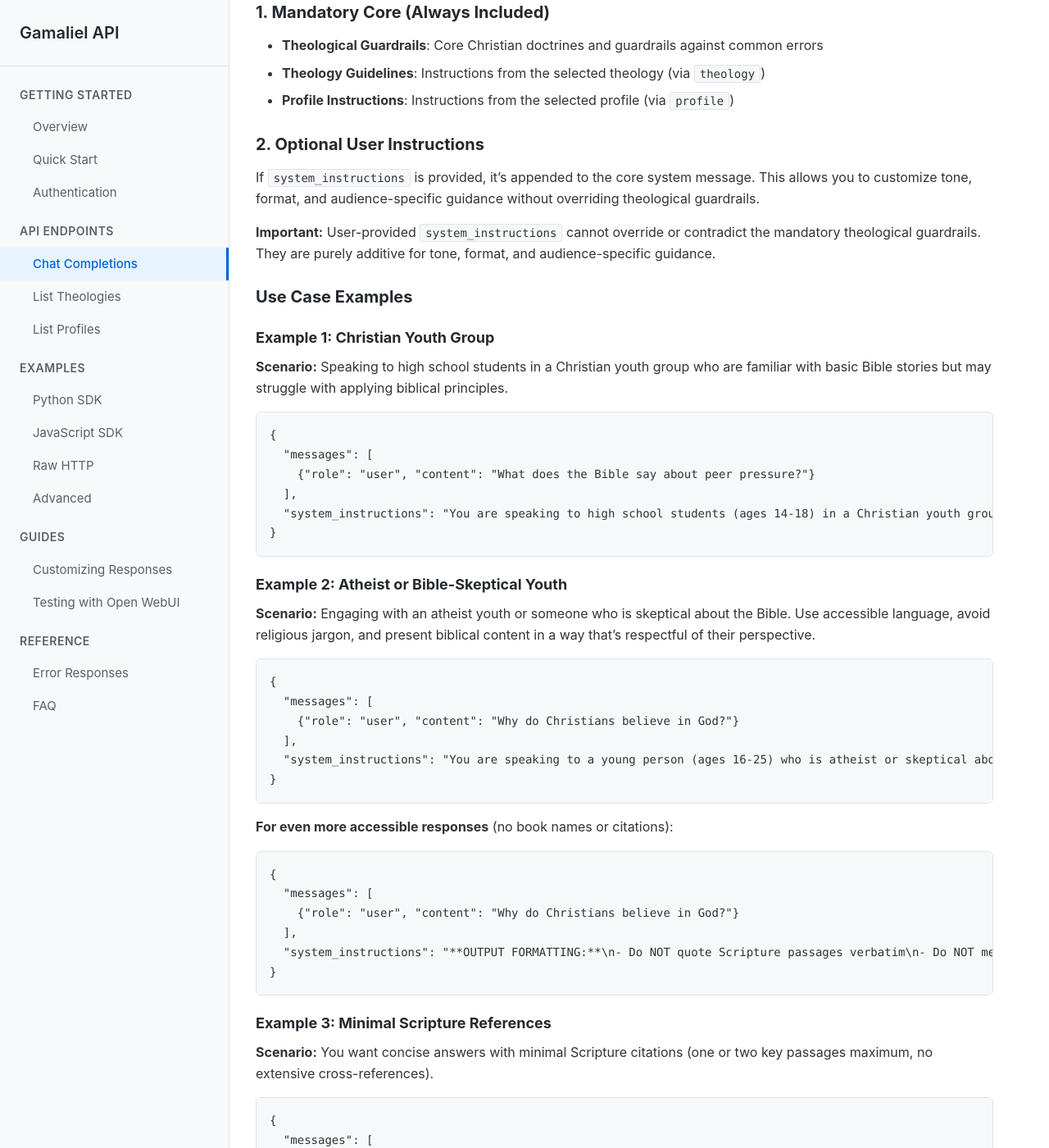
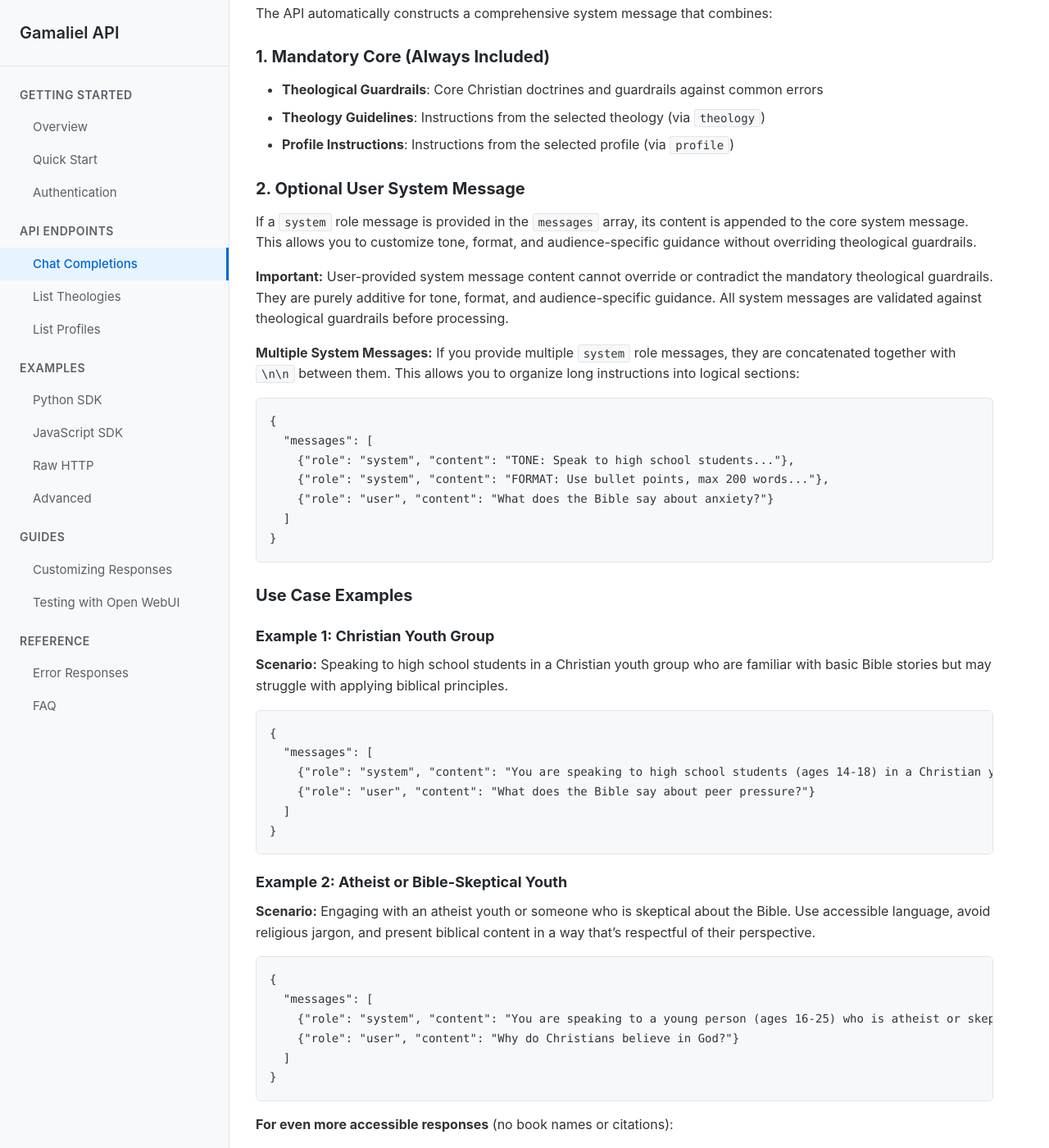
Before and after one commit to gamaliel-ai/gamaliel-api, a Jekyll site: the page built from docs/endpoints/chat-completions.md, in a window 1280 px wide and 1400 px high, scrolled down 6446 px. Shown: the whole window at 82% size. Built offline with Jekyll 4.4.1, drawn with Linux system fonts in a browser that asks for light colours; some of the changed text lies outside the part shown.

Commit message:
docs: replace system_instructions parameter with standard system messages
- Remove system_instructions body parameter from API documentation
- Update all examples to use system role messages in messages array
- Document that multiple system messages are concatenated
- Update guides and examples to reflect new interface

````diff
--- a/docs/endpoints/chat-completions.md
+++ b/docs/endpoints/chat-completions.md
@@ -22,6 +22,10 @@
   "model": "gpt-4o-mini",  // Optional, defaults to gpt-4o-mini
   "messages": [
     {
+      "role": "system",
+      "content": "You are speaking to high school students. Keep responses concise and practical."
+    },
+    {
       "role": "user",
       "content": "What does the Bible say about forgiveness?"
     }
@@ -35,8 +39,7 @@
   "bible_id": "eng-web",  // Optional Bible translation ID, defaults to "eng-web"
   "profile": "universal_explorer",  // Optional profile slug
   "theology": "default",  // Optional theology slug
-  "max_words": 300,  // Optional response length limit in words
-  "system_instructions": "You are speaking to high school students. Keep responses concise and practical."  // Optional tone/format instructions
+  "max_words": 300  // Optional response length limit in words
 }
 ```
 
@@ -92,7 +95,7 @@
 
 - `model` (string, optional): Model name. Defaults to `gpt-4o-mini`
 - `messages` (array, required): Array of message objects with `role` and `content`
-  - `role`: `"user"`, `"assistant"`, or `"system"` (system messages are handled via `system_instructions` parameter)
+  - `role`: `"user"`, `"assistant"`, or `"system"` (multiple system messages are concatenated with `\n\n`)
   - `content`: Message content string
 - `stream` (boolean, optional): Whether to stream responses. Defaults to `false`
 
@@ -105,7 +108,6 @@
 - `profile` (string): Pre-defined profile slug (e.g., `"universal_explorer"`, `"mature_believer"`). Defaults to `"universal_explorer"`. Use `GET /v1/profiles` to see available options.
 - `theology` (string): Theological perspective (e.g., `"default"`, `"reformed"`, `"catholic"`). Defaults to `"default"`. Use `GET /v1/theologies` to see available options.
 - `max_words` (integer): Maximum response length in words. Defaults to 300
-- `system_instructions` (string): Optional tone/format instructions (e.g., `"You are speaking to high school students. Keep responses concise."`). These are appended to the mandatory system message
 - `disable_scripture_links` (boolean, optional): Whether to disable scripture link conversion. Defaults to `false`. When `false` (default), references like "Matthew 5:1-16" are converted to `[Matthew 5:1-16](/read/MAT/5?verse=1-16)` which links to the Gamaliel reader. When `true`, references remain as plain text without links.
 - `skip_preflight` (boolean, optional): Whether to skip preflight validation. Defaults to `false`. When `true`, bypasses input validation and categorization. See "Preflight Validation" section below for details.
 
@@ -230,6 +232,8 @@
 
 ## System Messages
 
+The API supports standard OpenAI-compatible `system` role messages in the `messages` array. If multiple system messages are provided, they are concatenated together with a double newline (`\n\n`) separator.
+
 The API automatically constructs a comprehensive system message that combines:
 
 ### 1. Mandatory Core (Always Included)
@@ -238,11 +242,23 @@
 - **Theology Guidelines**: Instructions from the selected theology (via `theology`)
 - **Profile Instructions**: Instructions from the selected profile (via `profile`)
 
-### 2. Optional User Instructions
+### 2. Optional User System Message
 
-If `system_instructions` is provided, it's appended to the core system message. This allows you to customize tone, format, and audience-specific guidance without overriding theological guardrails.
+If a `system` role message is provided in the `messages` array, its content is appended to the core system message. This allows you to customize tone, format, and audience-specific guidance without overriding theological guardrails.
 
-**Important:** User-provided `system_instructions` cannot override or contradict the mandatory theological guardrails. They are purely additive for tone, format, and audience-specific guidance.
+**Important:** User-provided system message content cannot override or contradict the mandatory theological guardrails. They are purely additive for tone, format, and audience-specific guidance. All system messages are validated against theological guardrails before processing.
+
+**Multiple System Messages:** If you provide multiple `system` role messages, they are concatenated together with `\n\n` between them. This allows you to organize long instructions into logical sections:
+
+```json
+{
+  "messages": [
+    {"role": "system", "content": "TONE: Speak to high school students..."},
+    {"role": "system", "content": "FORMAT: Use bullet points, max 200 words..."},
+    {"role": "user", "content": "What does the Bible say about anxiety?"}
+  ]
+}
+```
 
 ### Use Case Examples
 
@@ -253,9 +269,9 @@
 ```json
 {
   "messages": [
+    {"role": "system", "content": "You are speaking to high school students (ages 14-18) in a Christian youth group. They are familiar with basic Bible stories but may struggle with applying biblical principles to their daily lives. Use relatable examples, avoid theological jargon, and focus on practical application."},
     {"role": "user", "content": "What does the Bible say about peer pressure?"}
-  ],
-  "system_instructions": "You are speaking to high school students (ages 14-18) in a Christian youth group. They are familiar with basic Bible stories but may struggle with applying biblical principles to their daily lives. Use relatable examples, avoid theological jargon, and focus on practical application."
+  ]
 }
 ```
 
@@ -266,9 +282,9 @@
 ```json
 {
   "messages": [
+    {"role": "system", "content": "You are speaking to a young person (ages 16-25) who is atheist or skeptical about the Bible. They may have questions about Christianity but are not familiar with religious language or concepts. Use normal, everyday language. Avoid theological jargon. Explain biblical concepts naturally, as if explaining to a friend. Still search Scripture to find the most biblical content related to the question, but express it in accessible language. Be respectful of their perspective while presenting biblical truth clearly."},
     {"role": "user", "content": "Why do Christians believe in God?"}
-  ],
-  "system_instructions": "You are speaking to a young person (ages 16-25) who is atheist or skeptical about the Bible. They may have questions about Christianity but are not familiar with religious language or concepts. Use normal, everyday language. Avoid theological jargon. Explain biblical concepts naturally, as if explaining to a friend. Still search Scripture to find the most biblical content related to the question, but express it in accessible language. Be respectful of their perspective while presenting biblical truth clearly."
+  ]
 }
 ```
 
@@ -277,9 +293,9 @@
 ```json
 {
   "messages": [
+    {"role": "system", "content": "**OUTPUT FORMATTING:**\n- Do NOT quote Scripture passages verbatim\n- Do NOT mention specific book names (e.g., 'John', 'Romans', 'Psalm')\n- Do NOT include chapter numbers or verse citations (e.g., 'John 3:16', 'Romans 8:28')\n- Answer in normal, everyday language as if explaining to a friend\n- Use the biblical content you find to inform your answer, but express it naturally in your own words\n- You may mention 'The Bible' or 'biblical teaching' but do not cite specific books or passages\n\n**LANGUAGE AND APPROACH:**\n- Use normal, conversational language\n- Explain concepts without assuming prior biblical knowledge\n- Present ideas naturally, as if explaining to a friend\n- Still search Scripture to find the most biblical content related to the question\n- Express biblical concepts in everyday language without quoting passages verbatim or mentioning book names"},
     {"role": "user", "content": "Why do Christians believe in God?"}
-  ],
-  "system_instructions": "**OUTPUT FORMATTING:**\n- Do NOT quote Scripture passages verbatim\n- Do NOT mention specific book names (e.g., 'John', 'Romans', 'Psalm')\n- Do NOT include chapter numbers or verse citations (e.g., 'John 3:16', 'Romans 8:28')\n- Answer in normal, everyday language as if explaining to a friend\n- Use the biblical content you find to inform your answer, but express it naturally in your own words\n- You may mention 'The Bible' or 'biblical teaching' but do not cite specific books or passages\n\n**LANGUAGE AND APPROACH:**\n- Use normal, conversational language\n- Explain concepts without assuming prior biblical knowledge\n- Present ideas naturally, as if explaining to a friend\n- Still search Scripture to find the most biblical content related to the question\n- Express biblical concepts in everyday language without quoting passages verbatim or mentioning book names"
+  ]
 }
 ```
 
@@ -290,9 +306,9 @@
 ```json
 {
   "messages": [
+    {"role": "system", "content": "**RESPONSE STRUCTURE:**\n1. Answer directly and concisely\n2. Focus on the core concept - keep references minimal\n3. Explain the meaning clearly\n4. Apply practically\n\n**OUTPUT FORMATTING:**\n- When referencing Scripture you find, keep it minimal - focus on one or two key passages\n- Do not include extensive cross-references or multiple Scripture passages\n- Do not draw extensive connections between multiple biblical passages\n- Keep the answer focused and concise"},
     {"role": "user", "content": "What is love?"}
-  ],
-  "system_instructions": "**RESPONSE STRUCTURE:**\n1. Answer directly and concisely\n2. Focus on the core concept - keep references minimal\n3. Explain the meaning clearly\n4. Apply practically\n\n**OUTPUT FORMATTING:**\n- When referencing Scripture you find, keep it minimal - focus on one or two key passages\n- Do not include extensive cross-references or multiple Scripture passages\n- Do not draw extensive connections between multiple biblical passages\n- Keep the answer focused and concise"
+  ]
 }
 ```
 
@@ -303,9 +319,9 @@
 ```json
 {
   "messages": [
+    {"role": "system", "content": "You are speaking to someone with theological training. They are familiar with biblical concepts, theological terminology, and church history. Provide thorough analysis with multiple Scripture references and cross-references. Draw connections between passages and explain theological nuances. Use appropriate theological terminology."},
     {"role": "user", "content": "Explain the doctrine of justification by faith"}
-  ],
-  "system_instructions": "You are speaking to someone with theological training. They are familiar with biblical concepts, theological terminology, and church history. Provide thorough analysis with multiple Scripture references and cross-references. Draw connections between passages and explain theological nuances. Use appropriate theological terminology."
+  ]
 }
 ```
 
@@ -316,9 +332,9 @@
 ```json
 {
   "messages": [
+    {"role": "system", "content": "You are speaking to children (ages 6-12). Use simple, concrete language. Avoid abstract concepts. Use stories and examples they can relate to. Keep responses short (under 150 words). Focus on one main idea. Use words they understand."},
     {"role": "user", "content": "What does the Bible say about sharing?"}
-  ],
-  "system_instructions": "You are speaking to children (ages 6-12). Use simple, concrete language. Avoid abstract concepts. Use stories and examples they can relate to. Keep responses short (under 150 words). Focus on one main idea. Use words they understand."
+  ]
 }
 ```
 
@@ -329,13 +345,13 @@
 ```json
 {
   "messages": [
+    {"role": "system", "content": "You are speaking to a new believer who recently became a Christian. They are excited but may feel overwhelmed. Explain concepts clearly without assuming prior knowledge. Use encouraging, supportive language. Focus on practical next steps. Avoid theological jargon, but introduce basic terms when helpful. Be patient and clear."},
     {"role": "user", "content": "What should I do now that I'm a Christian?"}
-  ],
-  "system_instructions": "You are speaking to a new believer who recently became a Christian. They are excited but may feel overwhelmed. Explain concepts clearly without assuming prior knowledge. Use encouraging, supportive language. Focus on practical next steps. Avoid theological jargon, but introduce basic terms when helpful. Be patient and clear."
+  ]
 }
 ```
 
-### What `system_instructions` Can Do
+### What System Messages Can Do
 
 ✅ **Customize tone and style** (formal, casual, academic, conversational)
 ✅ **Specify audience** (children, youth, adults, skeptics, new believers)
@@ -344,7 +360,7 @@
 ✅ **Language level** (simple, technical, accessible)
 ✅ **Context-specific guidance** (youth group, academic setting, personal counseling)
 
-### What `system_instructions` Cannot Do
+### What System Messages Cannot Do
 
 ❌ **Override theological guardrails** - Core Christian doctrines are always enforced
 ❌ **Change biblical content** - Scripture references and biblical accuracy are maintained
@@ -352,7 +368,7 @@
 ❌ **Alter tool behavior** - Biblical search, passage lookup, and other tools work the same way
 
 **See Examples:**
-- [Custom System Instructions](../examples/advanced.md#custom-system-instructions)
+- [System Messages](../examples/advanced.md#system-messages)
 - [Customizing Responses Guide](../guides/customizing-responses.md) - Comprehensive guide with detailed examples for Discord bots, counseling apps, and more
 
 ## Examples
--- a/llms.txt
+++ b/llms.txt
@@ -29,7 +29,7 @@
 - `verses` (array of integers, optional): Scripture context - specific verse numbers
 - `bible_id` (string, optional): Bible translation ID. Defaults to "eng-web"
 - `max_words` (integer, optional): Maximum response length in words. Defaults to 300
-- `system_instructions` (string, optional): Custom tone/format/audience instructions (appended to mandatory guardrails). Examples: Discord bot for youth group, Christian counseling app, atheist/skeptical audience, children, new believers, minimal citations, academic context. See docs/guides/customizing-responses.md for detailed use case examples.
+- `messages` array supports `system` role: Custom tone/format/audience instructions via standard system messages (appended to mandatory guardrails). Multiple system messages are concatenated. Examples: Discord bot for youth group, Christian counseling app, atheist/skeptical audience, children, new believers, minimal citations, academic context. See docs/guides/customizing-responses.md for detailed use case examples.
 - `disable_scripture_links` (boolean, optional): Disable scripture link conversion. Defaults to false. When false (default), references are converted to markdown links pointing to Gamaliel reader. When true, references remain as plain text without links.
 - `skip_preflight` (boolean, optional): Skip input validation. Defaults to false
 
````
Also changed, not shown: docs/examples/advanced.md (+4 -4 lines), docs/examples/javascript-sdk.md (+1 -2 lines), docs/examples/python-sdk.md (+1 -1 lines), docs/guides/customizing-responses.md (+68 -57 lines), docs/index.md (+3 -3 lines).
